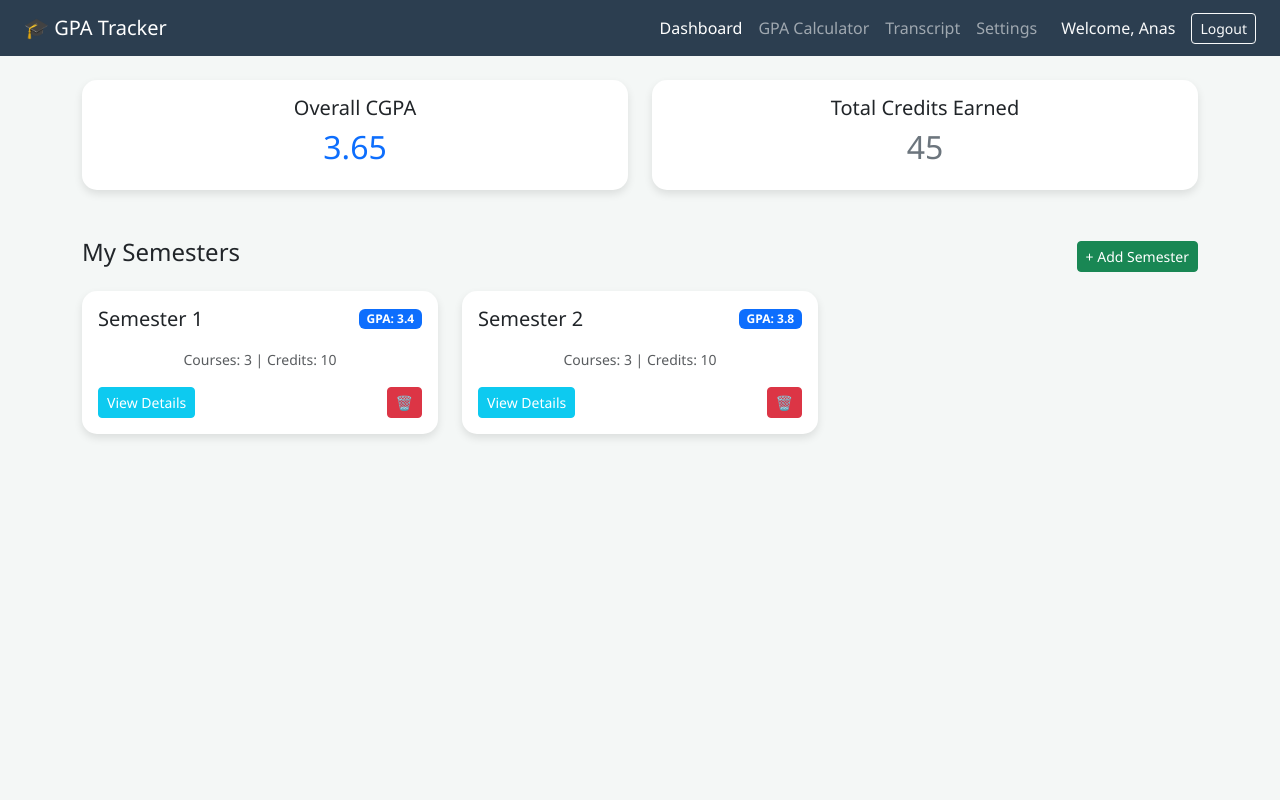
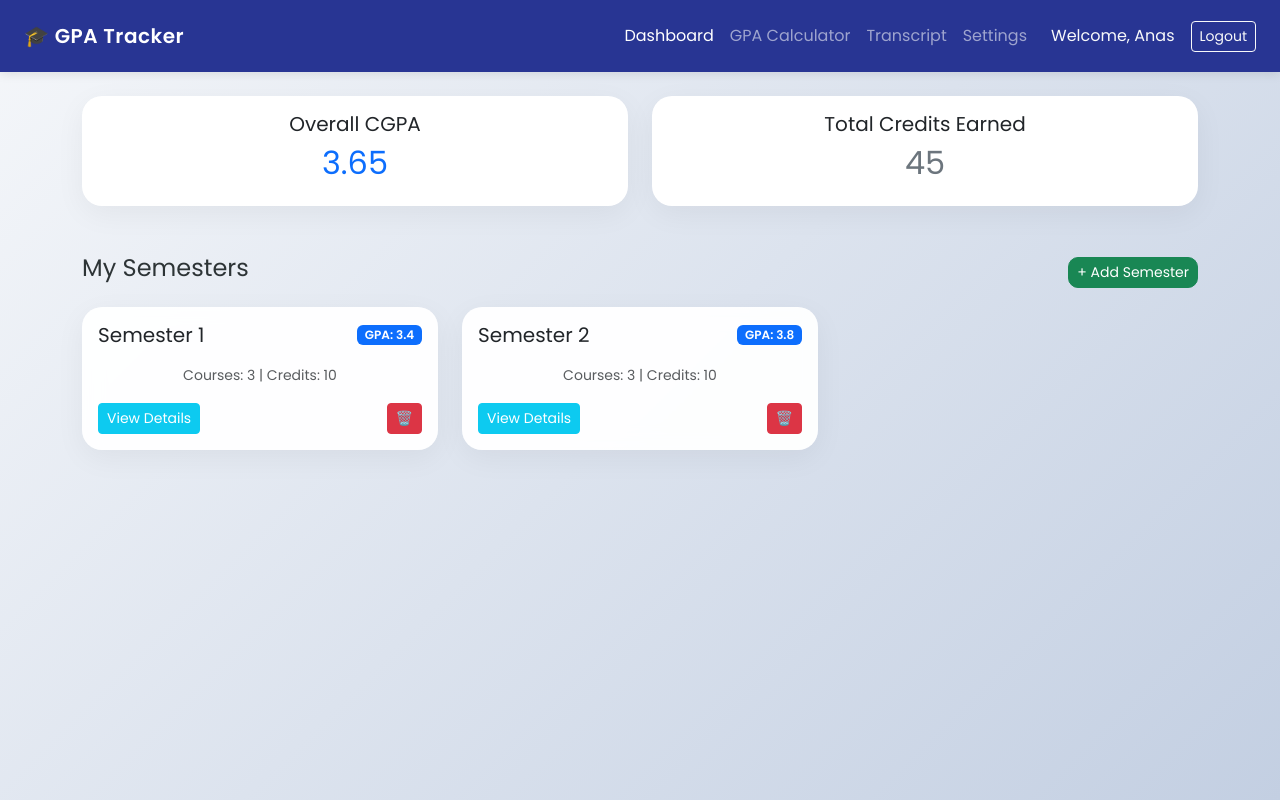
Before and after one commit to Hozyfa-Batisha/GPA-Calculator, a PHP site: page /pages/dashboard.html in a window 1280 px wide. Run offline with PHP 8.4, Linux system fonts and the light colour scheme.

Commit message:
Improve UI/UX with modern academic theme and Poppins font

```diff
--- a/app/src/pages/dashboard.html
+++ b/app/src/pages/dashboard.html
@@ -5,6 +5,7 @@
     <meta name="viewport" content="width=device-width, initial-scale=1.0">
     <title>GPA Dashboard</title>
     <link href="https://cdn.jsdelivr.net/npm/bootstrap@5.3.0/dist/css/bootstrap.min.css" rel="stylesheet">
+    <link href="https://fonts.googleapis.com/css2?family=Poppins:wght@300;400;600&display=swap" rel="stylesheet">
     <link rel="stylesheet" href="../style/style.css">
 </head>
 <body>
--- a/app/src/pages/login.html
+++ b/app/src/pages/login.html
@@ -5,6 +5,7 @@
     <meta name="viewport" content="width=device-width, initial-scale=1.0">
     <title>GPA Calculator - Login</title>
     <link href="https://cdn.jsdelivr.net/npm/bootstrap@5.3.0/dist/css/bootstrap.min.css" rel="stylesheet">
+    <link href="https://fonts.googleapis.com/css2?family=Poppins:wght@300;400;600&display=swap" rel="stylesheet">
     <link rel="stylesheet" href="../style/style.css">
 </head>
 <body class="d-flex align-items-center justify-content-center vh-100">
--- a/app/src/pages/register.html
+++ b/app/src/pages/register.html
@@ -5,6 +5,7 @@
     <meta name="viewport" content="width=device-width, initial-scale=1.0">
     <title>GPA Calculator - Register</title>
     <link href="https://cdn.jsdelivr.net/npm/bootstrap@5.3.0/dist/css/bootstrap.min.css" rel="stylesheet">
+    <link href="https://fonts.googleapis.com/css2?family=Poppins:wght@300;400;600&display=swap" rel="stylesheet">
     <link rel="stylesheet" href="../style/style.css">
 </head>
 <body class="d-flex align-items-center justify-content-center vh-100">
--- a/app/src/style/style.css
+++ b/app/src/style/style.css
@@ -1,21 +1,85 @@
-/* This file handles the 'look and feel' of the website */
+/* Modern Academic Theme - Simplified & Clean */
+@import url('https://fonts.googleapis.com/css2?family=Poppins:wght@300;400;600&display=swap');
+
+:root {
+    --primary-color: #283593;
+    --primary-light: #5c6bc0;
+    --bg-color: #f8f9fa;
+    --text-dark: #2d3436;
+    --card-shadow: 0 8px 30px rgba(0, 0, 0, 0.05);
+    --transition: all 0.3s ease;
+}
+
 body {
-    background-color: #f4f7f6;
-    font-family: 'Segoe UI', Tahoma, Geneva, Verdana, sans-serif;
+    background: linear-gradient(135deg, #f5f7fa 0%, #c3cfe2 100%);
+    font-family: 'Poppins', sans-serif;
+    color: var(--text-dark);
+    min-height: 100vh;
 }
+
+/* Navbar Refinement */
+.navbar {
+    background-color: var(--primary-color) !important;
+    box-shadow: 0 2px 10px rgba(0,0,0,0.1);
+    padding: 1rem 0;
+}
+
+.navbar-brand {
+    font-weight: 600;
+    letter-spacing: 0.5px;
+}
+
+/* Card Modernization */
 .card {
     border: none;
-    border-radius: 15px;
-    transition: transform 0.3s;
-    box-shadow: 0 4px 8px rgba(0,0,0,0.1);
+    border-radius: 20px;
+    background: rgba(255, 255, 255, 0.95);
+    backdrop-filter: blur(10px);
+    box-shadow: var(--card-shadow);
+    transition: var(--transition);
+    padding: 1.5rem;
 }
+
 .card:hover {
     transform: translateY(-5px);
+    box-shadow: 0 12px 40px rgba(0, 0, 0, 0.1);
 }
-.navbar {
-    background-color: #2c3e50 !important;
+
+/* Button Polish */
+.btn-primary {
+    background-color: var(--primary-color);
+    border: none;
+    border-radius: 10px;
+    padding: 0.6rem 1.5rem;
+    font-weight: 500;
+    transition: var(--transition);
 }
-.btn-primary {
-    background-color: #3498db;
-    border: none;
+
+.btn-primary:hover {
+    background-color: var(--primary-light);
+    transform: scale(1.02);
 }
+
+.btn-success {
+    border-radius: 10px;
+    font-weight: 500;
+    transition: var(--transition);
+}
+
+/* Form Inputs */
+.form-control {
+    border-radius: 10px;
+    padding: 0.75rem;
+    border: 1px solid #ddd;
+    transition: var(--transition);
+}
+
+.form-control:focus {
+    border-color: var(--primary-light);
+    box-shadow: 0 0 0 0.25rem rgba(92, 107, 192, 0.25);
+}
+
+/* Dashboard Specifics */
+#semester-container .card {
+    margin-bottom: 1rem;
+}
```
